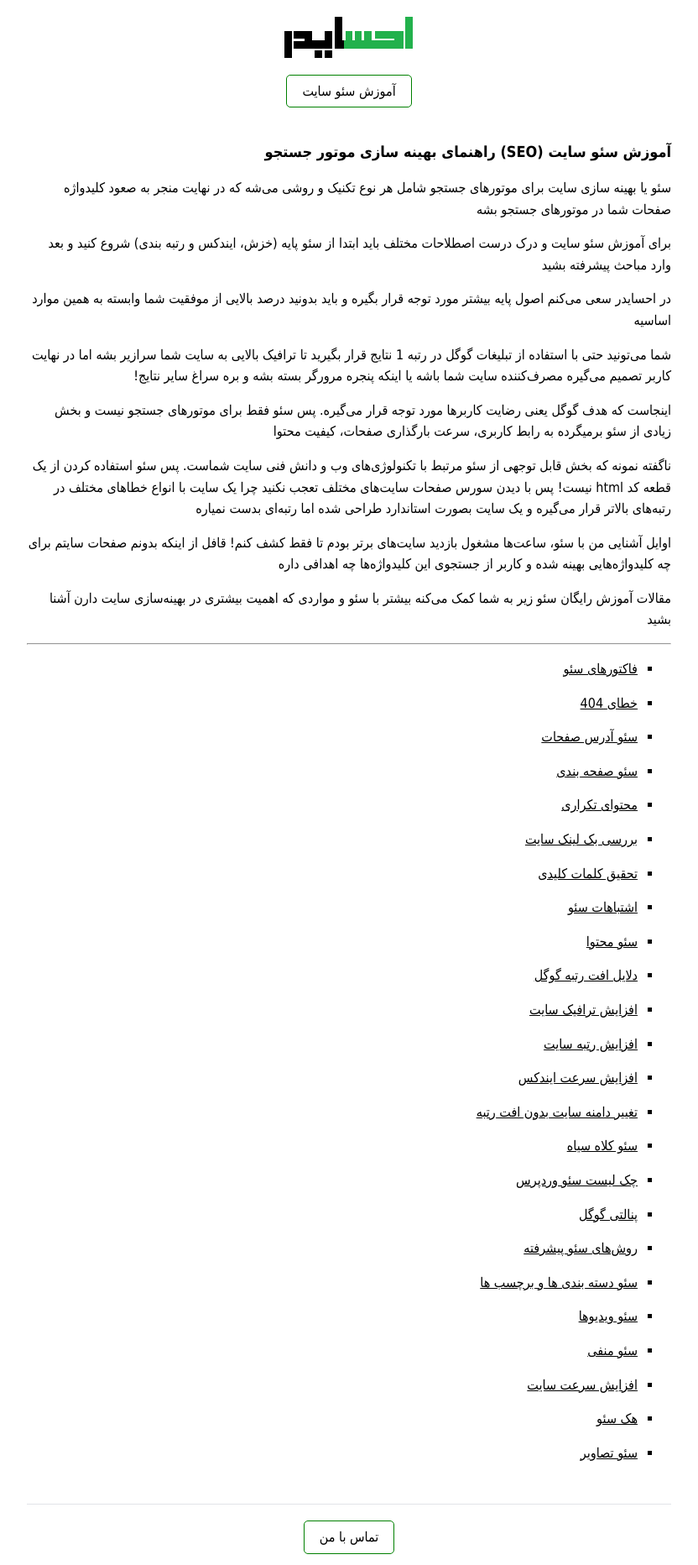
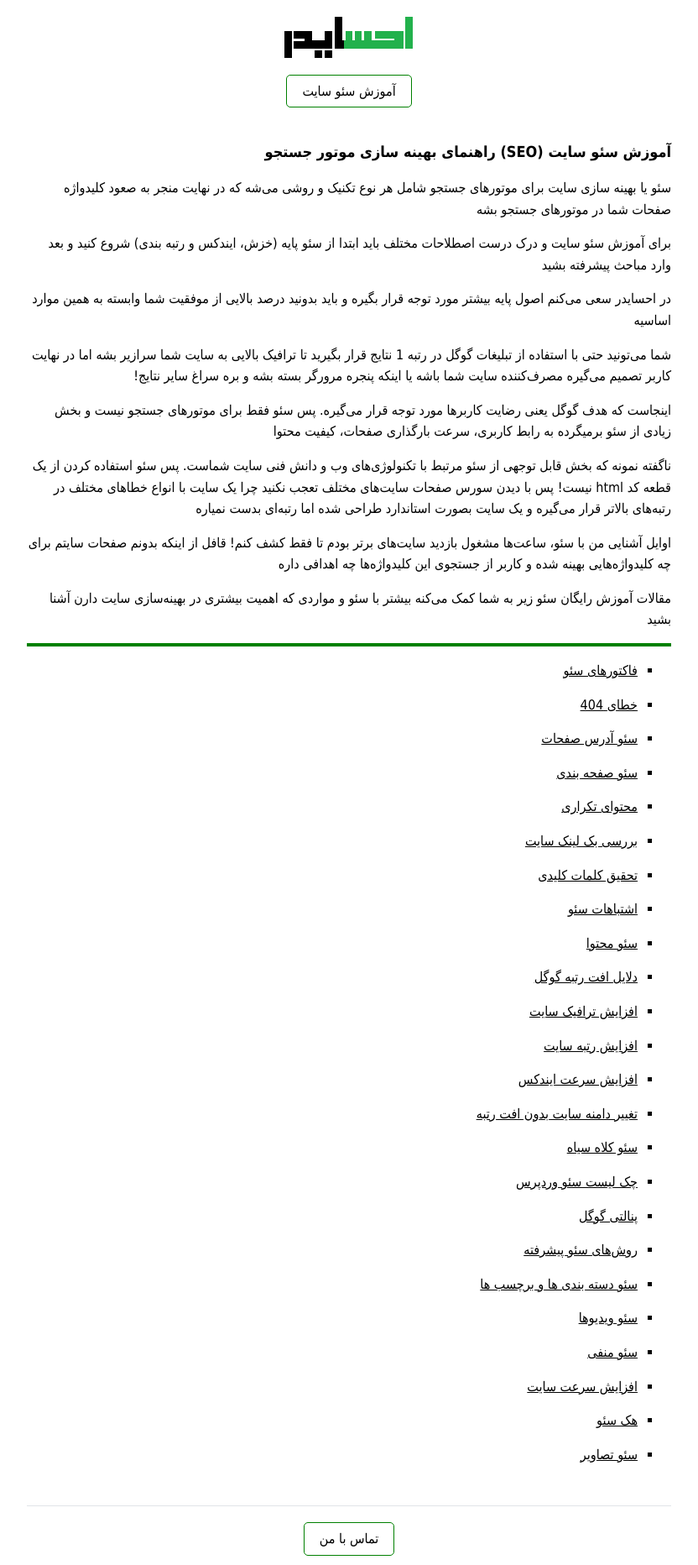
Before and after one commit to darkblog/darkblog.github.io, a Jekyll site: the page built from _posts/2021-5-27-seo.md, in a window 1280 px wide. Shown: the whole page at 84% size, without its empty margins (224-1056 px from the left). Built offline with Jekyll 4.4.1, drawn with Linux system fonts in a browser that asks for light colours.

Commit message:
Update default.html

```diff
--- a/_layouts/default.html
+++ b/_layouts/default.html
@@ -6,7 +6,7 @@
 <title>{% if page.title %}{{ page.title }}{% else %}{{ site.name }}{% endif %}</title>
 <meta name="description" content="{% if page.excerpt %}{{ page.excerpt | strip_html | strip_newlines | truncate: 160 }}{% else %}{{ site.description }}{% endif %}">
 <link rel="canonical" href="{{ page.url | replace:'index.html','' | prepend: site.baseurl | prepend: site.url }}">
-<style>body{font:100%/1.6 Tahoma}.container{margin:16px auto;padding:0 10px;max-width:768px}h1,h2{font-size:large}p{margin:15px 0}a{color:black}ul{list-style-type:square}img,video,audio{max-width:100%}nav{padding-bottom:20px}.post{padding-bottom:2em;border-bottom:1px solid #e1e4e8}blockquote{margin:1.8em 0.8em;padding:0.1em 1em;font-style:italic;direction:rtl;border-left:none;border-right:4px solid green}.center{display:block;margin:auto;text-align:center}pre{direction:ltr;border:1px solid green;border-radius:5px;padding:8px;overflow-x:auto}.button{border:1px solid green;padding:6px 18px;text-decoration:none;display:inline-block;margin:3px;border-radius:5px}hr{border:o;border-bottom:1px dashed solid green}</style>
+<style>body{font:100%/1.6 Tahoma}.container{margin:16px auto;padding:0 10px;max-width:768px}h1,h2{font-size:large}p{margin:15px 0}a{color:black}ul{list-style-type:square}img,video,audio{max-width:100%}nav{padding-bottom:20px}.post{padding-bottom:2em;border-bottom:1px solid #e1e4e8}blockquote{margin:1.8em 0.8em;padding:0.1em 1em;font-style:italic;direction:rtl;border-left:none;border-right:4px solid green}.center{display:block;margin:auto;text-align:center}pre{direction:ltr;border:1px solid green;border-radius:5px;padding:8px;overflow-x:auto}.button{border:1px solid green;padding:6px 18px;text-decoration:none;display:inline-block;margin:3px;border-radius:5px}hr{border:2px solid green}</style>
 </head>
 <body>
 <header class="center">
```
